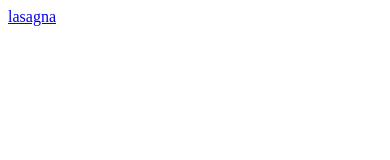
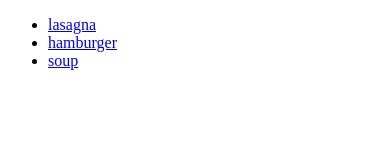
Before and after one commit to Jessie-Isho/odin-recipes, a plain HTML site: page index.html in a window 390 px wide. Drawn offline with Linux system fonts and the light colour scheme.

Commit message:
hamburger.html

```diff
--- a/index.html
+++ b/index.html
@@ -5,7 +5,13 @@
     <title>odin-recipes</title>
 </head>
 <body>
-    <a href="recipes/lasagna.html">lasagna</a>
+    <ul>
+<li><a href="recipes/lasagna.html">lasagna</a></li>
+<li><a href="recipes/hamburger.html">hamburger</a></li>
+<li><a href="recipes/soup.html">soup</a></li>
+
+    </ul>
+
 
 </body>
 </html>
```
